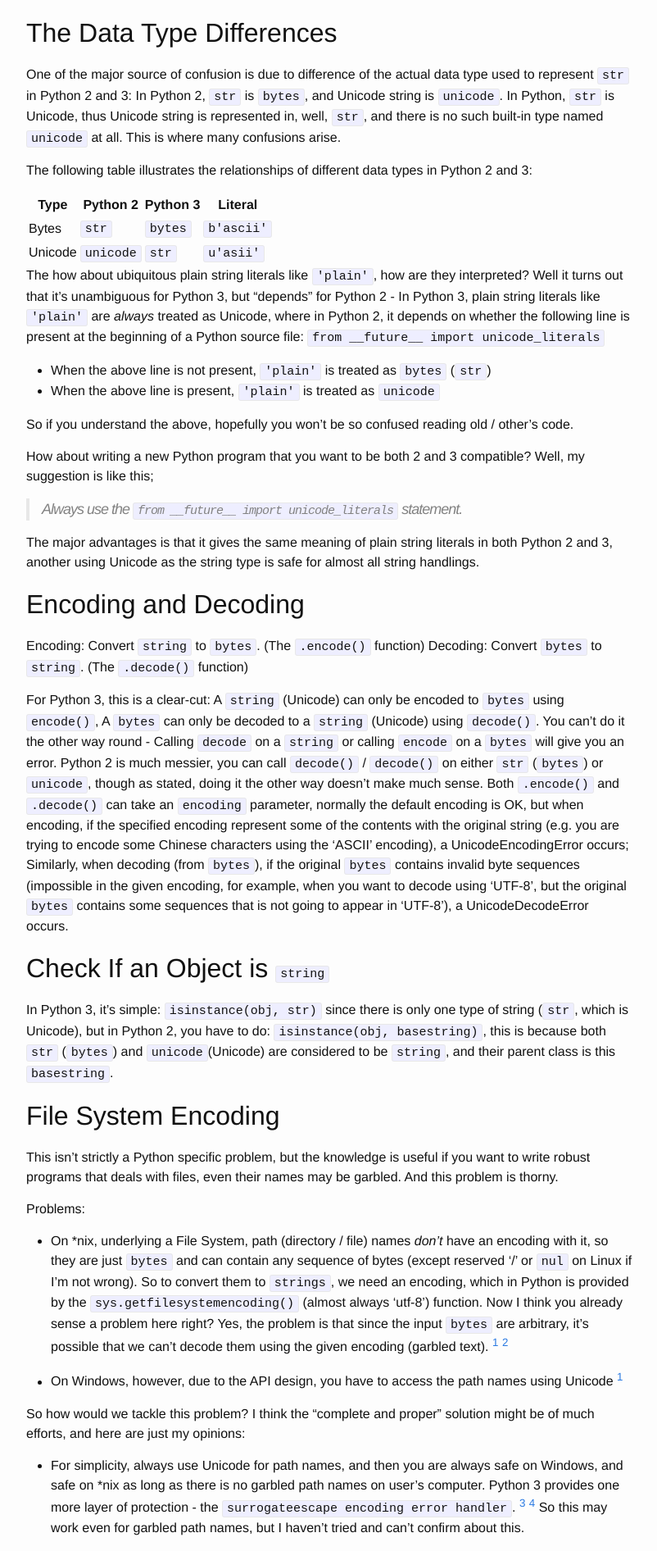
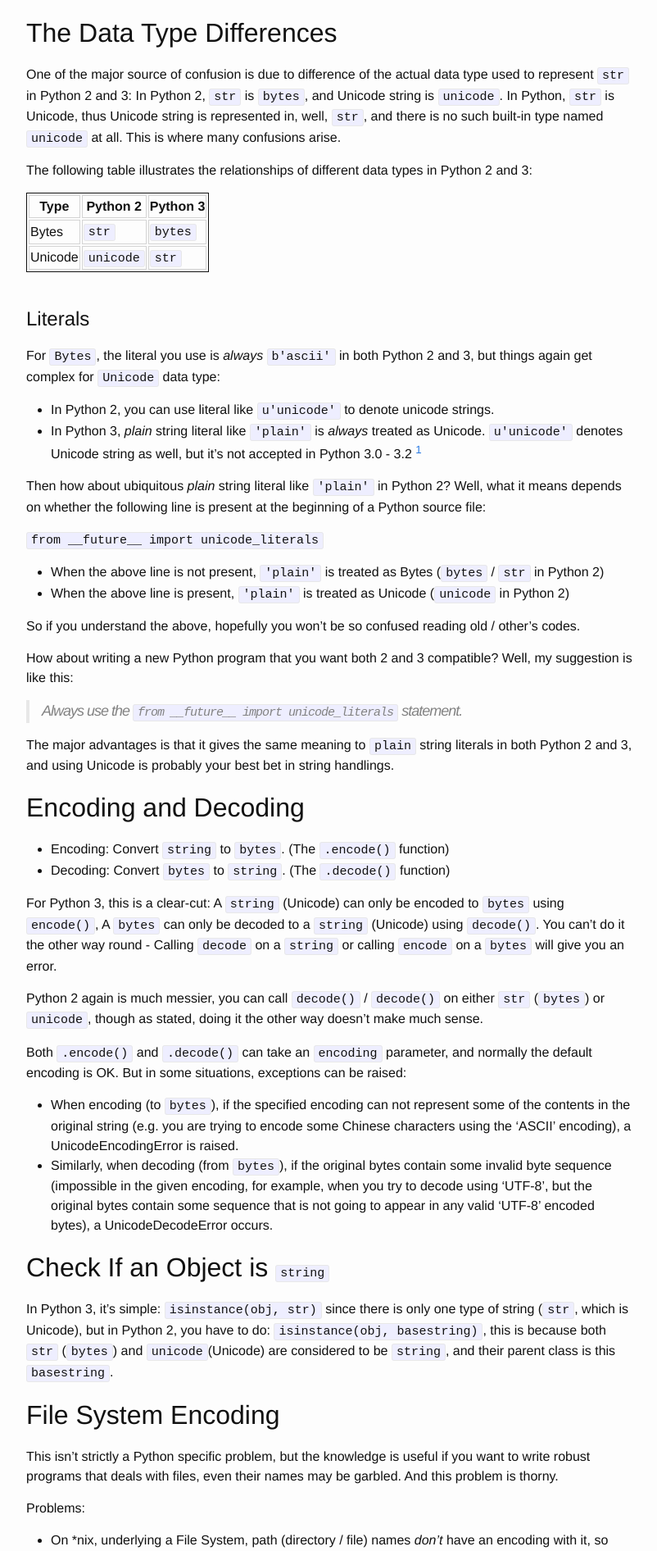
Before and after one commit to houtianze/houtianze.github.io, a Jekyll site: the page built from _posts/2015-12-07-python-unicode.markdown, in a window 1280 px wide. Shown: the part 334-2226 px from the top of the page at 82% size, without its empty margins (238-1040 px from the left). Built offline with Jekyll 4.4.1, drawn with Linux system fonts in a browser that asks for light colours; some of the changed text lies outside the part shown.

Commit message:
Docker Tips; Avoding SSH Public key leaking; Python Unicode

```diff
--- a/_posts/2015-12-07-python-unicode.markdown
+++ b/_posts/2015-12-07-python-unicode.markdown
@@ -16,30 +16,49 @@ One of the major source of confusion is due to difference of the actual data typ
 
 The following table illustrates the relationships of different data types in Python 2 and 3:
 
-| Type    | Python 2 | Python 3 | Literal    |
-|---------|----------|----------|------------|
-| Bytes   | `str`    | `bytes`  | `b'ascii'` |
-| Unicode | `unicode`| `str`    | `u'asii'`  |
+| Type    | Python 2 | Python 3 |
+|---------|----------|----------|
+| Bytes   | `str`    | `bytes`  |
+| Unicode | `unicode`| `str`    |
 
-The how about ubiquitous plain string literals like `'plain'`, how are they interpreted? Well it turns out that it's unambiguous for Python 3, but "depends" for Python 2 - In Python 3, plain string literals like `'plain'` are _always_ treated as Unicode, where in Python 2, it depends on whether the following line is present at the beginning of a Python source file:
+<br />
+
+Literals
+========
+For `Bytes`, the literal you use is _always_ `b'ascii'` in both Python 2 and 3, but things again get complex for `Unicode` data type:
+
+- In Python 2, you can use literal like `u'unicode'` to denote unicode strings.
+- In Python 3, _plain_ string literal like `'plain'` is _always_ treated as Unicode. `u'unicode'` denotes Unicode string as well, but it's not accepted in Python 3.0 - 3.2 [^1]
+
+Then how about ubiquitous _plain_ string literal like `'plain'` in Python 2? Well, what it means depends on whether the following line is present at the beginning of a Python source file:
+
 `from __future__ import unicode_literals`
-- When the above line is not present, `'plain'` is treated as `bytes` (`str`)
-- When the above line is present, `'plain'` is treated as `unicode`
 
-So if you understand the above, hopefully you won't be so confused reading old / other's code.
+- When the above line is not present, `'plain'` is treated as Bytes (`bytes` / `str` in Python 2)
+- When the above line is present, `'plain'` is treated as Unicode (`unicode` in Python 2)
 
-How about writing a new Python program that you want to be both 2 and 3 compatible? Well, my suggestion is like this;
+So if you understand the above, hopefully you won't be so confused reading old / other's codes.
+
+How about writing a new Python program that you want both 2 and 3 compatible? Well, my suggestion is like this:
+
 > Always use the `from __future__ import unicode_literals` statement.
 
-The major advantages is that it gives the same meaning of plain string literals in both Python 2 and 3, another using Unicode as the string type is safe for almost all string handlings.
+The major advantages is that it gives the same meaning to `plain` string literals in both Python 2 and 3, and using Unicode is probably your best bet in string handlings.
 
 
 <a name="ref-encoding-decoding"></a>Encoding and Decoding
 ---------------------------------------------------------
-Encoding: Convert `string` to `bytes`. (The `.encode()` function)
-Decoding: Convert `bytes` to `string`. (The `.decode()` function)
+- Encoding: Convert `string` to `bytes`. (The `.encode()` function)
+- Decoding: Convert `bytes` to `string`. (The `.decode()` function)
 
-For Python 3, this is a clear-cut: A `string` (Unicode) can only be encoded to `bytes` using `encode()`, A `bytes` can only be decoded to a `string` (Unicode) using `decode()`. You can't do it the other way round - Calling `decode` on a `string` or calling `encode` on a `bytes` will give you an error. Python 2 is much messier, you can call `decode()` / `decode()` on either `str` (`bytes`) or `unicode`, though as stated, doing it the other way doesn't make much sense. Both `.encode()` and `.decode()` can take an `encoding` parameter, normally the default encoding is OK, but when encoding, if the specified encoding represent some of the contents with the original string (e.g. you are trying to encode some Chinese characters using the 'ASCII' encoding), a UnicodeEncodingError occurs; Similarly, when decoding (from `bytes`), if the original `bytes` contains invalid byte sequences (impossible in the given encoding, for example, when you want to decode using 'UTF-8', but the original `bytes` contains some sequences that is not going to appear in 'UTF-8'), a UnicodeDecodeError occurs.
+For Python 3, this is a clear-cut: A `string` (Unicode) can only be encoded to `bytes` using `encode()`, A `bytes` can only be decoded to a `string` (Unicode) using `decode()`. You can't do it the other way round - Calling `decode` on a `string` or calling `encode` on a `bytes` will give you an error.
+
+Python 2 again is much messier, you can call `decode()` / `decode()` on either `str` (`bytes`) or `unicode`, though as stated, doing it the other way doesn't make much sense.
+
+Both `.encode()` and `.decode()` can take an `encoding` parameter, and normally the default encoding is OK. But in some situations, exceptions can be raised:
+
+- When encoding (to `bytes`), if the specified encoding can not represent some of the contents in the original string (e.g. you are trying to encode some Chinese characters using the 'ASCII' encoding), a UnicodeEncodingError is raised.
+- Similarly, when decoding (from `bytes`), if the original bytes contain some invalid byte sequence (impossible in the given encoding, for example, when you try to decode using 'UTF-8', but the original bytes contain some sequence that is not going to appear in any valid 'UTF-8' encoded bytes), a UnicodeDecodeError occurs.
 
 Check If an Object is `string`
 -----------------------------
@@ -51,15 +70,16 @@ File System Encoding
 This isn't strictly a Python specific problem, but the knowledge is useful if you want to write robust programs that deals with files, even their names may be garbled. And this problem is thorny.
 
 Problems:
-- On *nix, underlying a File System, path (directory / file) names _don't_ have an encoding with it, so they are just `bytes` and can contain any sequence of bytes (except reserved '/' or `nul` on Linux if I'm not wrong). So to convert them to `strings`, we need an encoding, which in Python is provided by the `sys.getfilesystemencoding()` (almost always 'utf-8') function. Now I think you already sense a problem here right? Yes, the problem is that since the input `bytes` are arbitrary, it's possible that we can't decode them using the given encoding (garbled text). [^1] [^4]
 
-- On Windows, however, due to the API design, you have to access the path names using Unicode [^1]
+- On *nix, underlying a File System, path (directory / file) names _don't_ have an encoding with it, so they are just `bytes` and can contain any sequence of bytes (except reserved '/' or `nul` on Linux if I'm not wrong). So to convert them to `strings`, we need an encoding, which in Python is provided by the `sys.getfilesystemencoding()` (almost always 'utf-8') function. Now I think you already sense a problem here right? Yes, the problem is that since the input `bytes` are arbitrary, it's possible that we can't decode them using the given encoding (garbled text). [^2] [^5]
+
+- On Windows, however, due to the API design, you have to access the path names using Unicode [^2]
 
 So how would we tackle this problem? I think the "complete and proper" solution might be of much efforts, and here are just my opinions:
 
-- For simplicity, always use Unicode for path names, and then you are always safe on Windows, and safe on *nix as long as there is no garbled path names on user's computer. Python 3 provides one more layer of protection - the `surrogateescape encoding error handler`. [^2] [^3] So this may work even for garbled path names, but I haven't tried and can't confirm about this.
+- For simplicity, always use Unicode for path names, and then you are always safe on Windows, and safe on *nix as long as there is no garbled path names on user's computer. Python 3 provides one more layer of protection - the `surrogateescape encoding error handler`. [^3] [^4] So this may work even for garbled path names, but I haven't tried and can't confirm about this.
 
-- To be able to handle arbitrary path names on *nix, you then have to use `bytes` for path names, which I think will bring a lot of headaches doing string to `bytes` conversions, and the program won't work for Unicode path names on Windows. This is an annoyance.
+- To be able to handle arbitrary path names on *nix, you then have to use `bytes` for path names, which I think will bring a lot of headaches doing string to `bytes` conversions, and the program probably won't work 100% for Unicode path names on Windows. This sounds a nuisance.
 
 Generally, you should use Unicode
 
--- a/_posts/2015-12-10-avoid-leaking-your-ssh-public-keys.markdown
+++ b/_posts/2015-12-10-avoid-leaking-your-ssh-public-keys.markdown
@@ -21,4 +21,4 @@ Host *
 
 Reference:
 
-- [^1]: https://news.ycombinator.com/item?id=10004678
+- [^1]: [https://news.ycombinator.com/item?id=10004678](https://news.ycombinator.com/item?id=10004678)
--- a/_posts/2015-12-11-some-docker-tips.markdown
+++ b/_posts/2015-12-11-some-docker-tips.markdown
@@ -20,6 +20,6 @@ After playing `Docker` for some time (including adding these [tweaks for boot2do
 
 References:
 
-[^1]: https://github.com/boot2docker/boot2docker/blob/master/README.md
-[^2]: https://github.com/boot2docker/boot2docker/issues/347
-[^3]: https://docs.docker.com/registry/insecure/
+[^1]: [https://github.com/boot2docker/boot2docker/blob/master/README.md](https://github.com/boot2docker/boot2docker/blob/master/README.md)
+[^2]: [https://github.com/boot2docker/boot2docker/issues/347](https://github.com/boot2docker/boot2docker/issues/347)
+[^3]: [https://docs.docker.com/registry/insecure/](https://docs.docker.com/registry/insecure/)
--- a/_sass/_layout.scss
+++ b/_sass/_layout.scss
@@ -233,4 +233,16 @@
             font-size: 18px;
         }
     }
+
+    table {
+        border: solid 1px;
+    }
+
+    th {
+        border: solid 1px lightgrey;
+    }
+
+    td {
+        border: solid 1px lightgray;
+    }
 }
```
Also changed, not shown: other parts of _posts/2015-12-07-python-unicode.markdown (+7 -6 lines).
